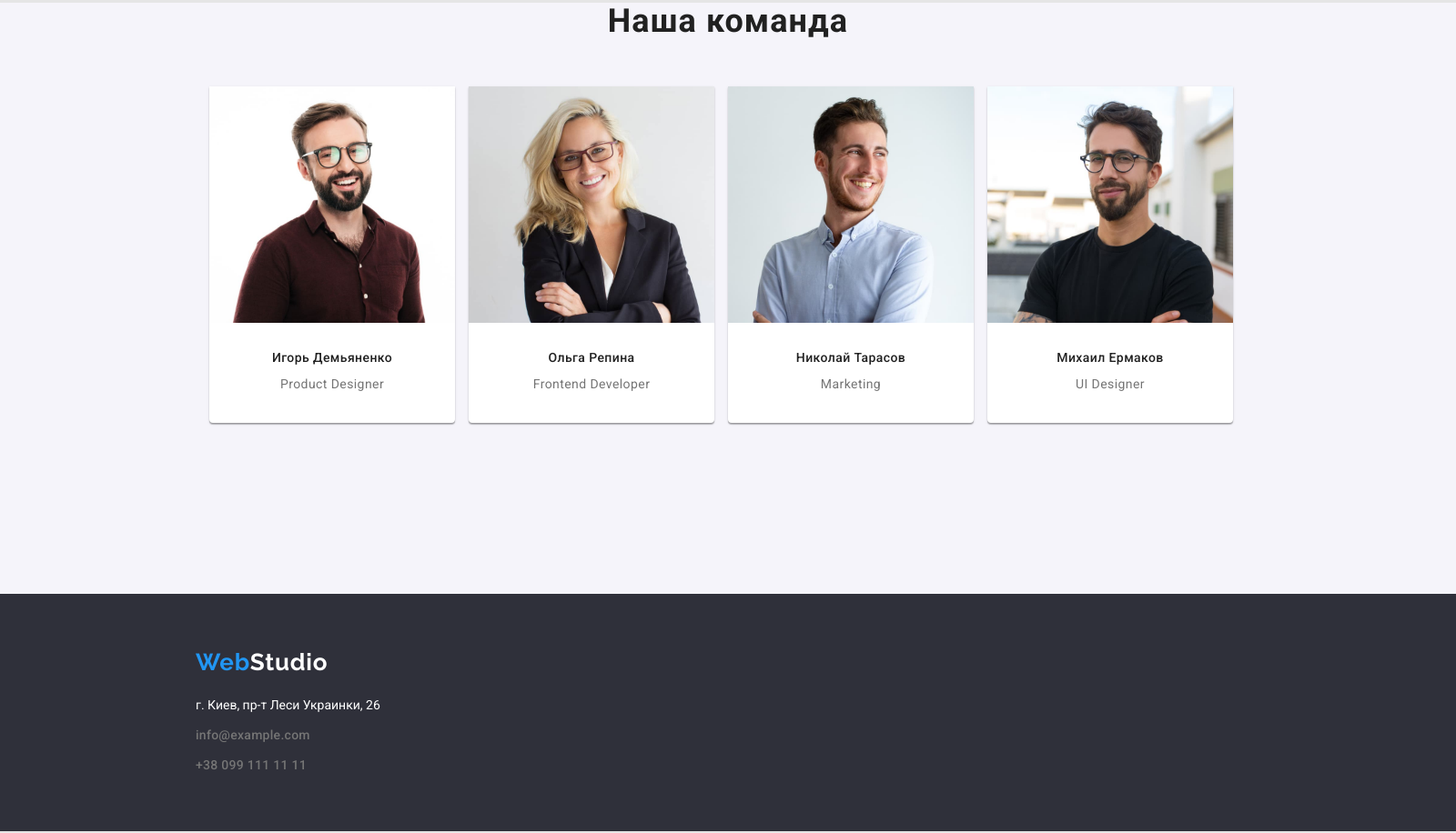
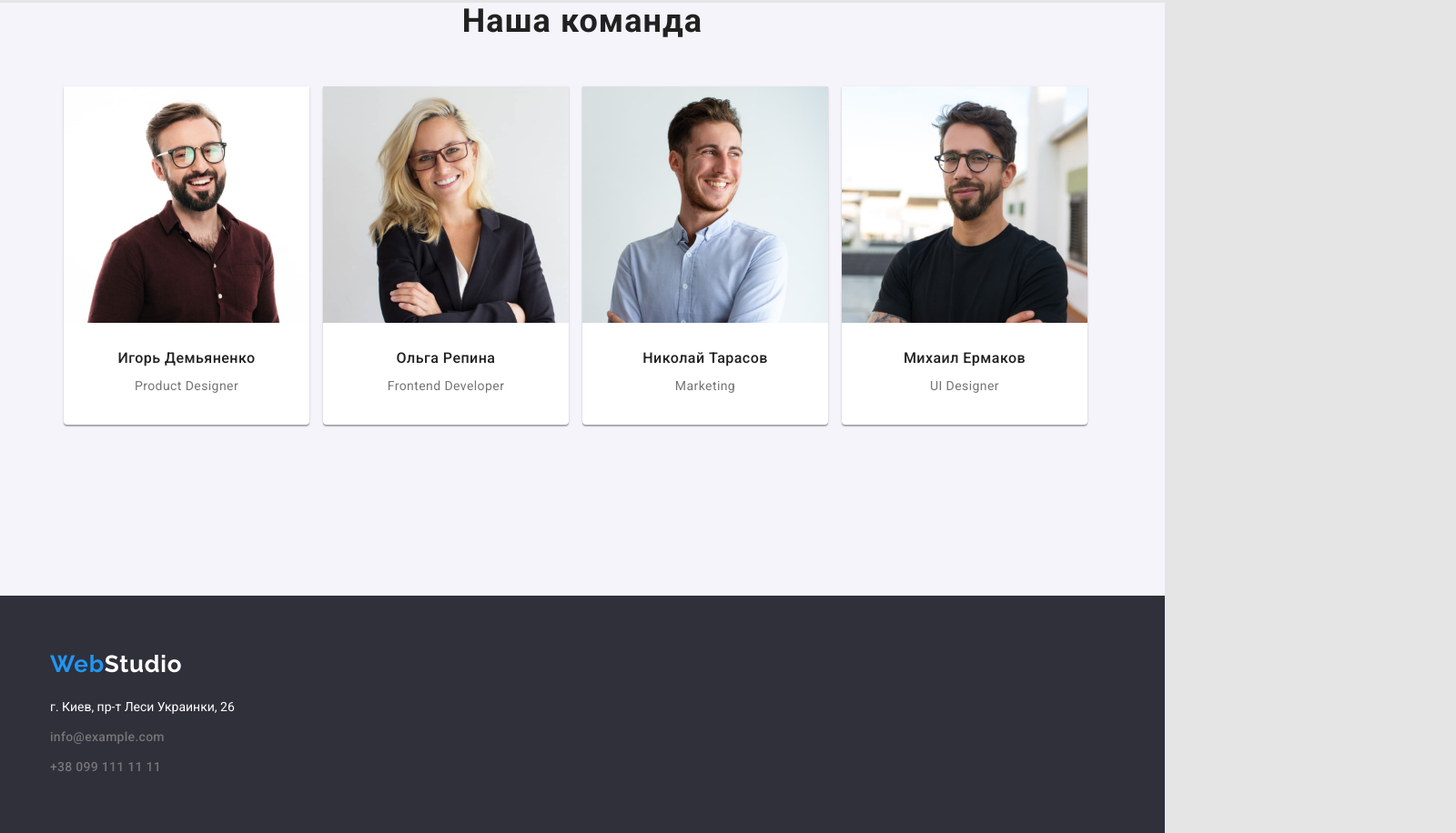
Before and after one commit to Savchenko-Andrey/goit-markup-hw-03., a plain HTML site: page index.html in a window 1280 px wide. Shown: the part 1692-2608 px from the top of the page at 91% size, 1600 px wide, since content can reach past the window. Drawn offline with Linux system fonts and the light colour scheme.

Commit message:
good_project

```diff
--- a/css/styles-all.css
+++ b/css/styles-all.css
@@ -8,8 +8,3 @@
   фон футера #2F303A
 
 } */
-
-/* ps чтото сломалось в пути фото в
-портфолио не отображаеться на гите(( я это
-поправлю, если есть другие ошибки
-гляньте пжлст */
--- a/css/styles.css
+++ b/css/styles.css
@@ -11,7 +11,6 @@
 body {
   font-family: Roboto, sans-serif;
   background-color: #e5e5e5;
-  width: 1600px;
   margin: auto;
 }
 
@@ -31,8 +30,7 @@ h6 {
   margin: 0;
 }
 
-ul,
-ol {
+ul {
   margin: 0;
   padding-left: 0;
 }
@@ -337,7 +335,7 @@ header {
 
 .name {
   font-weight: 500;
-  font-size: 14px;
+  font-size: 16px;
   line-height: 1.18;
   text-transform: none;
   letter-spacing: var(--letter-spacing);
@@ -386,7 +384,7 @@ header {
   margin-top: 20px;
 }
 
-.section-fotter {
+.fotter {
   background-color: var(--background-color);
   padding-top: 60px;
   padding-bottom: 60px;
--- a/index.html
+++ b/index.html
@@ -120,8 +120,7 @@
 
     </main>
 
-    <footer>
-        <section class="section-fotter">
+    <footer class="fotter">
         <div class="footer-backgraund conteiner">
         <a class="link logo-ihtems" href="/index.html">
             <span class="logo-footer">Web</span><span class="logo-studio-footer">Studio</span>
@@ -135,13 +134,6 @@
 
         </address>
         </div>
-        </section>
     </footer>
-
-
-
-
-
-
-</body>
+  </body>
 </html>
```
Also changed, not shown: css/modern-normalize.css (+8 -20 lines), portfolio.html (+2 -2 lines), 2 other files.
